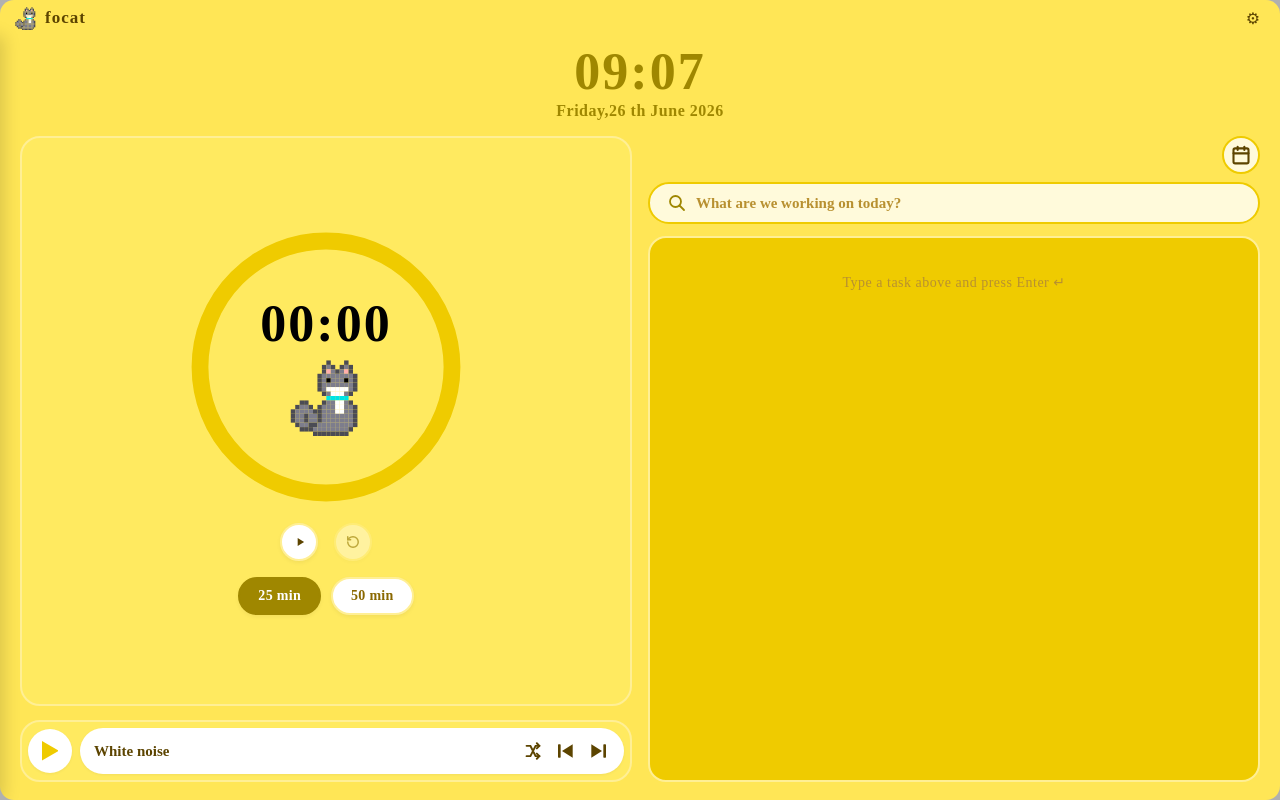
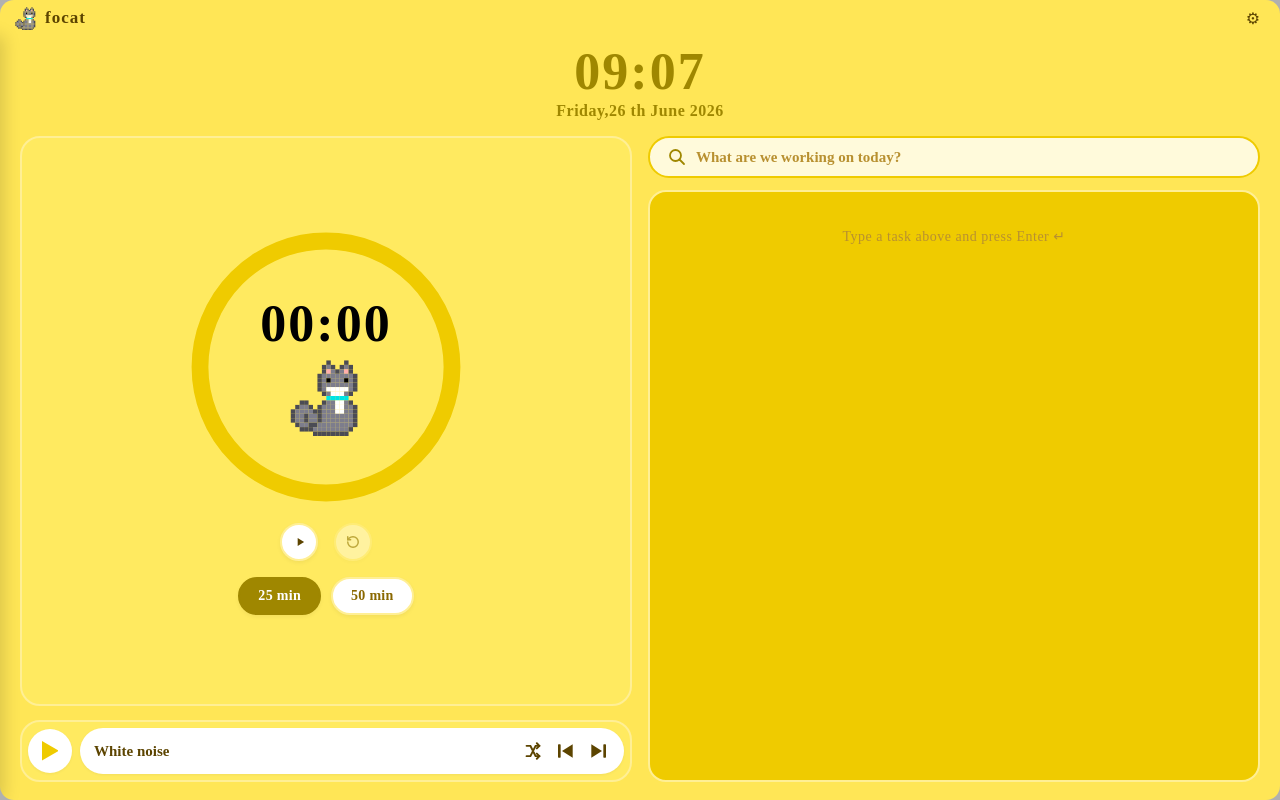
Before and after one commit to leonigangoda/focat-pomodoro-app, a React (Vite) app in the folder focat/: page / in a window 1280 px wide. Built offline with nearby package versions, Linux system fonts and the light colour scheme; a web font is replaced by a local one.

Commit message:
currently focusing tasks and sub task pool separation, removal of calendar

```diff
--- a/focat/src/App.jsx
+++ b/focat/src/App.jsx
@@ -238,20 +238,6 @@ export default function App() {
 
         {/* RIGHT — tasks */}
         <div className={styles.rightPanel}>
-          <div className={styles.rightPanelHeader}>
-            <button
-              className={styles.calendarToggleBtn}
-              onClick={() => setShowCalendar(prev => !prev)}
-              title="Calendar"
-            >
-              <svg width="20" height="20" viewBox="0 0 24 24" fill="none" stroke="currentColor" strokeWidth="2.5" strokeLinecap="round" strokeLinejoin="round">
-                <rect x="3" y="4" width="18" height="18" rx="2" ry="2"></rect>
-                <line x1="16" y1="2" x2="16" y2="6"></line>
-                <line x1="8" y1="2" x2="8" y2="6"></line>
-                <line x1="3" y1="10" x2="21" y2="10"></line>
-              </svg>
-            </button>
-          </div>
           <TaskInput
             onSubmit={handleTaskSubmit}
             decomposing={store.decomposing}
--- a/focat/src/App.module.css
+++ b/focat/src/App.module.css
@@ -156,34 +156,3 @@
 .calendarDrawerOpen {
   transform: translateX(0);
 }
-
-.rightPanelHeader {
-  display: flex;
-  justify-content: flex-end;
-  align-items: center;
-  margin-bottom: -4px;
-}
-
-.calendarToggleBtn {
-  background: #FFFADB;
-  border: 2px solid #EFCB00;
-  border-radius: 50%;
-  width: 38px;
-  height: 38px;
-  display: flex;
-  align-items: center;
-  justify-content: center;
-  color: #5C4400;
-  cursor: pointer;
-  transition: all 0.15s ease-in-out;
-}
-
-.calendarToggleBtn:hover {
-  background: #FFFFFF;
-  border-color: #9F8700;
-  transform: scale(1.08);
-}
-
-.calendarToggleBtn:active {
-  transform: scale(0.95);
-}
--- a/focat/src/components/SubtaskList.jsx
+++ b/focat/src/components/SubtaskList.jsx
@@ -127,12 +127,15 @@ export default function SubtaskList({
     <div className={styles.list}>
       {activeSub && (
         <div className={styles.nowZone}>
-          <div className={styles.zoneLabel}>Now</div>
+          <div className={styles.zoneLabel}>Currently focusing</div>
           {renderSubtaskCard(activeSub, 'now')}
         </div>
       )}
 
-      {pendingSubtasks.map(sub => renderSubtaskCard(sub))}
+      <div className={styles.queueZone}>
+        <div className={styles.zoneLabel}>Next</div>
+        {pendingSubtasks.map(sub => renderSubtaskCard(sub))}
+      </div>
 
       {confirmDoneId && (
         <div className={styles.modalOverlay} onClick={() => setConfirmDoneId(null)}>
--- a/focat/src/components/SubtaskList.module.css
+++ b/focat/src/components/SubtaskList.module.css
@@ -1,7 +1,7 @@
 .list {
   display: flex;
   flex-direction: column;
-  gap: 8px;
+  gap: 24px;
   overflow-y: auto;
   max-height: 310px;
   padding-right: 6px;
@@ -53,6 +53,12 @@
 }
 
 .nowZone {
+  display: flex;
+  flex-direction: column;
+  gap: 8px;
+}
+
+.queueZone {
   display: flex;
   flex-direction: column;
   gap: 8px;
```
